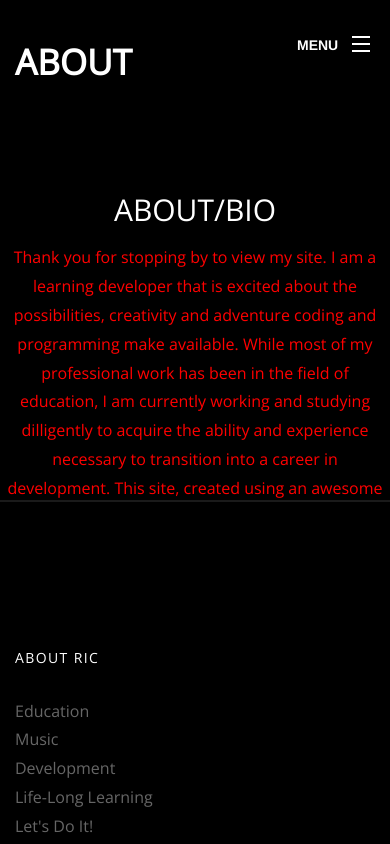
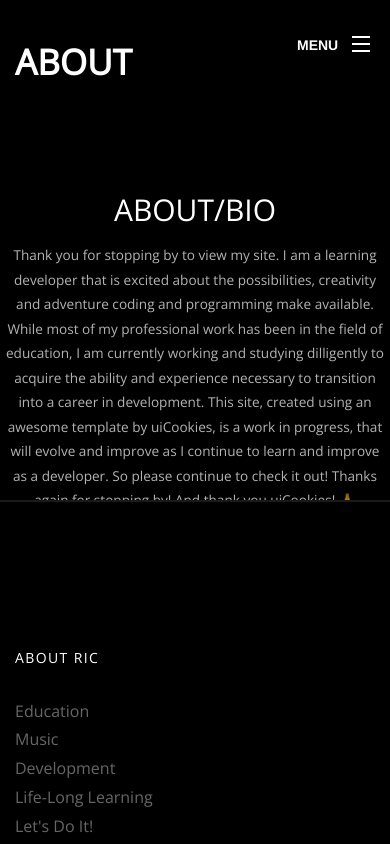
Before and after one commit to ric-04/Portfolio, a website: page about.html in a window 390 px wide. Shown: the top 844 px of the page. Drawn offline with nearby package versions, Linux system fonts and the light colour scheme; files whose address does not match are found by name.

Commit message:
rem instead of px?

```diff
--- a/css/style.css
+++ b/css/style.css
@@ -1066,11 +1066,11 @@ figure:hover figcaption, figure:focus figcaption {
 
 @media screen and (max-width: 768px) {
   .slides-text p {
-    font-size: 16px;
-    color:red
-  }
-  .container{
-    height: 45vh
+    font-size: .85rem;
+  }
+  .slides-text{
+    height: 60vh;
+    overflow: auto;
   }
 }
 
```
